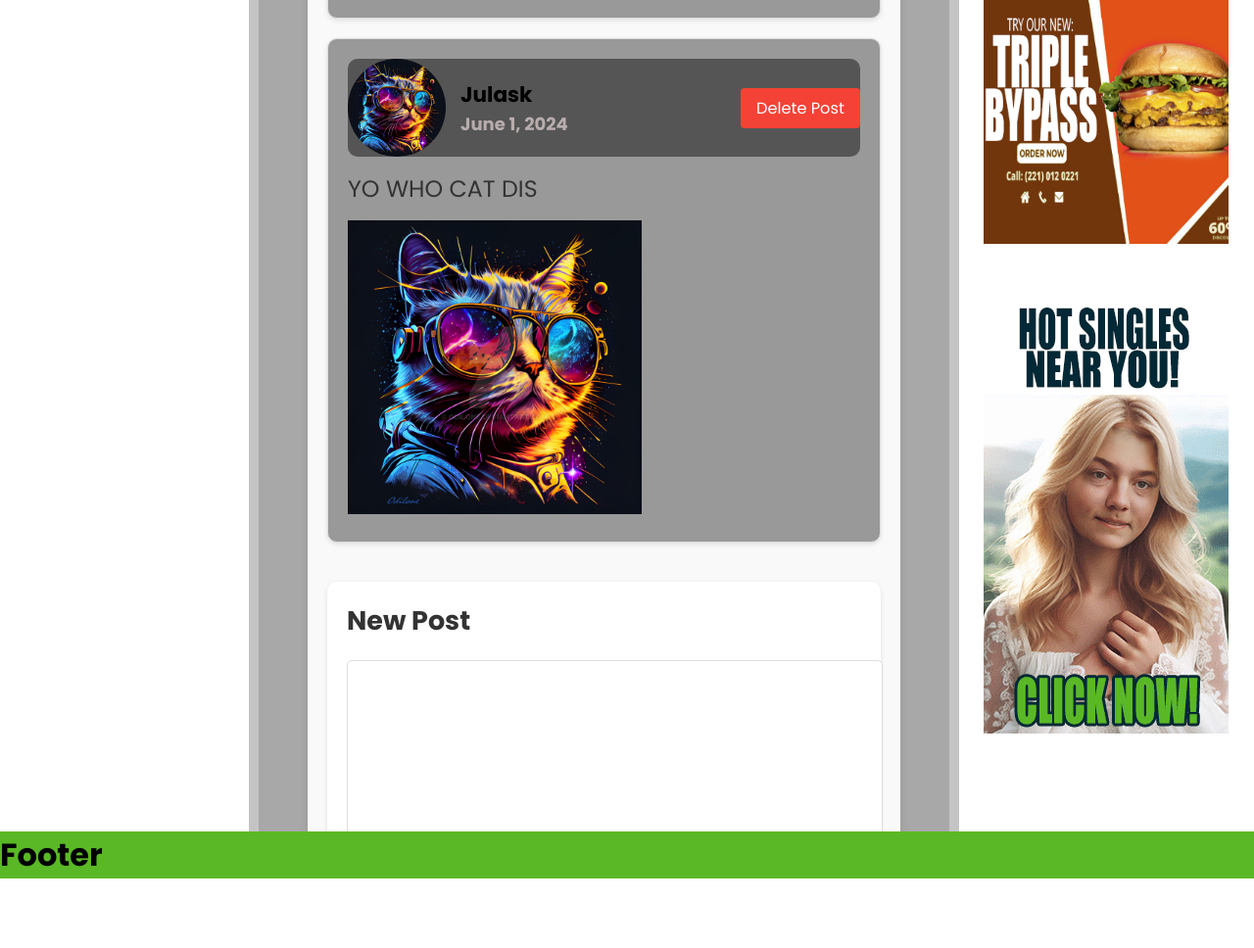
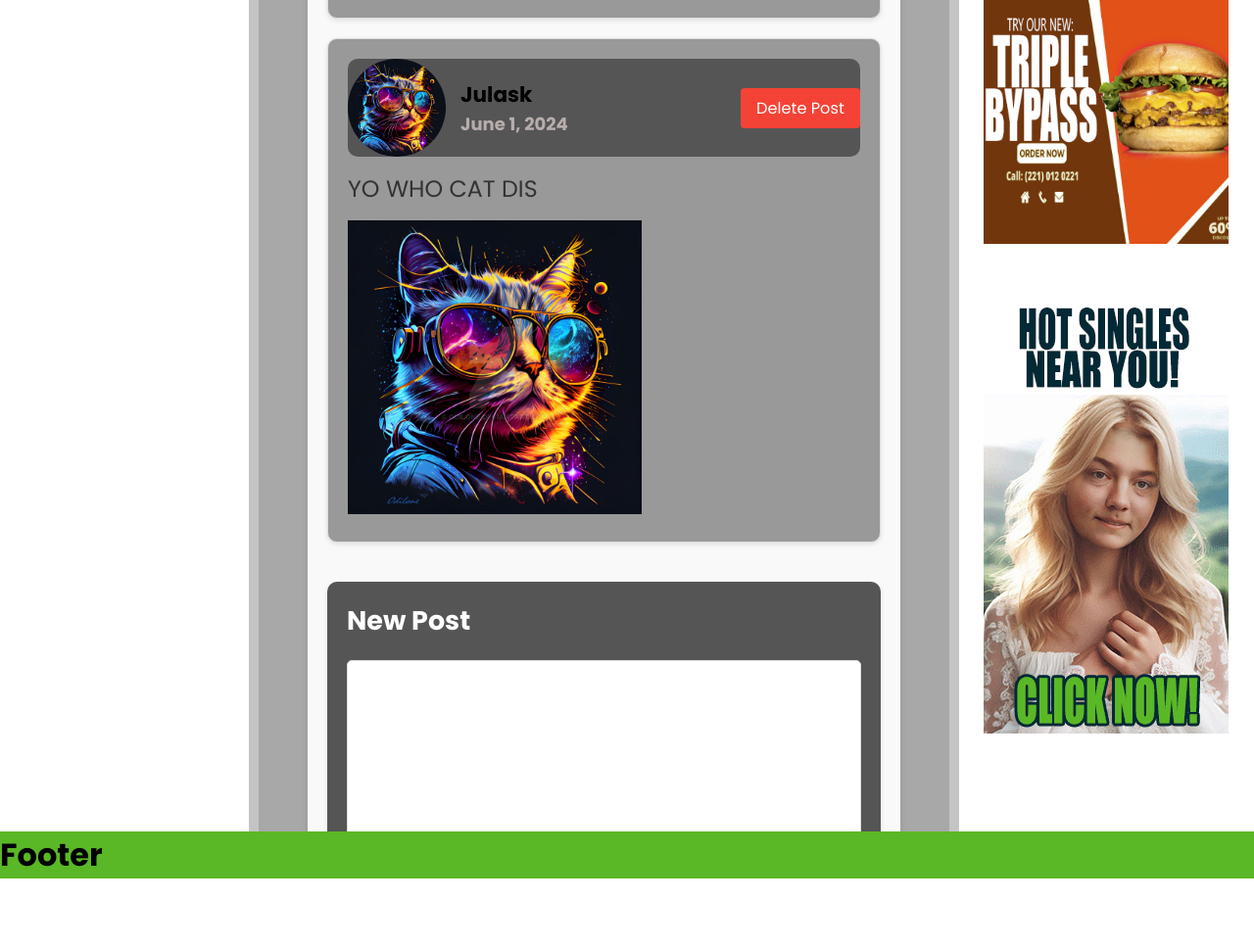
Before and after one commit to CodeWithDustin/Frog-Heads-Forum, a Django app: page /forum/1/ in a window 1280 px wide. Shown: the part 581-1549 px from the top of the page at 98% size. Run offline with Django 5.2, Linux system fonts and the light colour scheme; a user stored in the database is signed in; data comes from the database, SQL or seed files in the repository; both versions use the stored data as it was after the commit.

Commit message:
new posts styling

```diff
--- a/app/static/style.css
+++ b/app/static/style.css
@@ -493,16 +493,17 @@
 }
 
 .new-post {
+  box-sizing: border-box;
   margin-top: 40px;
   padding: 20px;
-  background-color: #fff;
+  background-color: #555;
   border-radius: 10px;
   box-shadow: 0 2px 5px rgba(0, 0, 0, 0.1);
 }
 
 .new-post h3 {
   font-size: 1.5em;
-  color: #333;
+  color: white;
   margin-bottom: 20px;
 }
 
@@ -511,6 +512,7 @@
 }
 
 .textarea1 {
+  box-sizing: border-box;
   width: 100%;
   padding: 10px;
   border: 1px solid #ddd;
@@ -521,6 +523,7 @@
 
 .post-button {
   width: 100%;
+  margin-top: 10px;
   padding: 10px;
   background-color: #5ab826;
   color: #fff;
```
Also changed, not shown: db.sqlite3.
